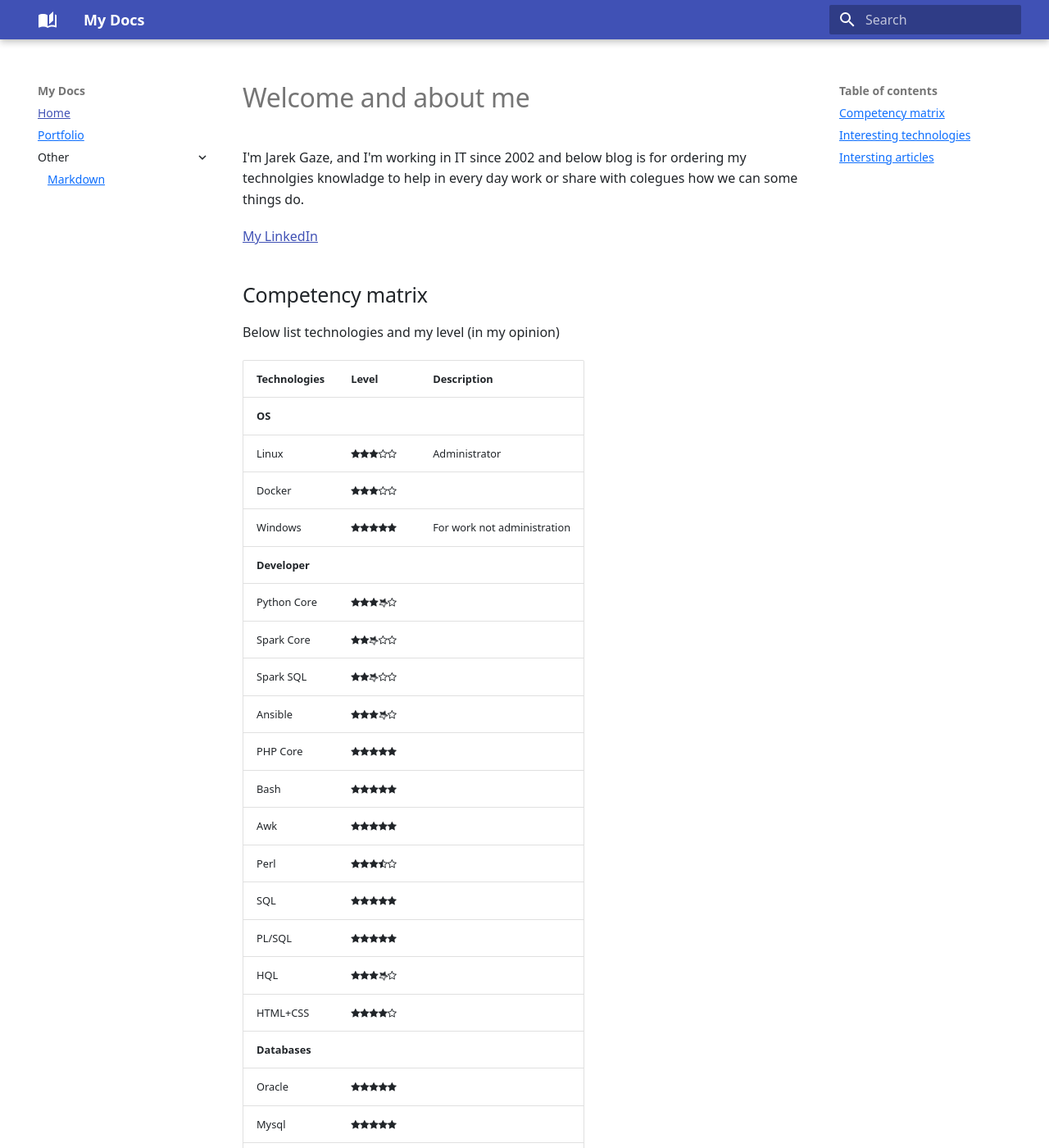
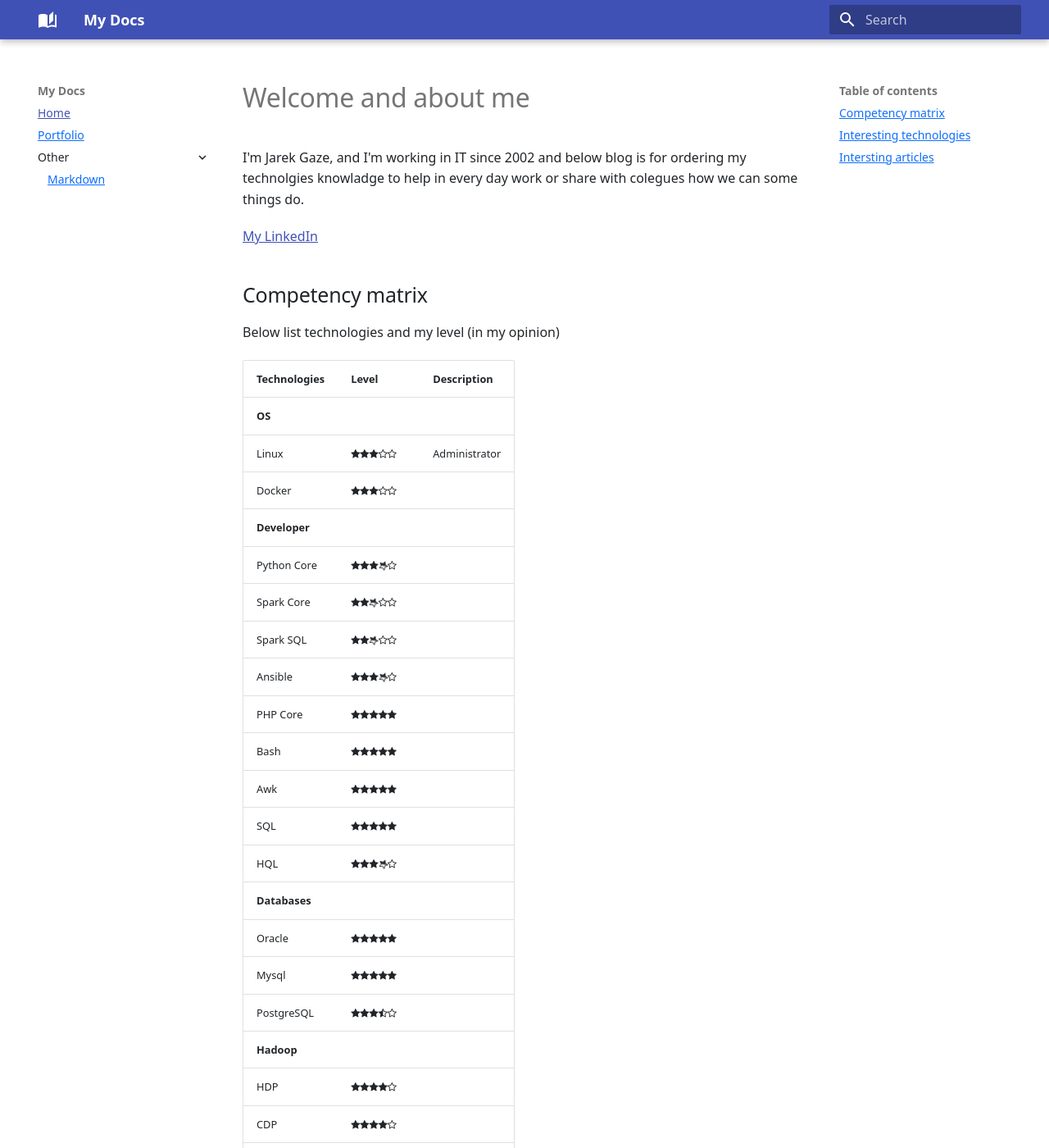
Before and after one commit to j-gaze/blog, an MkDocs documentation site: the page built from docs/index.md, in a window 1280 px wide and 1400 px high. Shown: the whole window at 82% size. Built offline with MkDocs 1.6.1 and Material for MkDocs 9.7.7, drawn with Linux system fonts in a browser that asks for light colours.

Commit message:
Update index.md

```diff
--- a/docs/index.md
+++ b/docs/index.md
@@ -14,7 +14,6 @@
 | **OS** | | |
 |Linux|<i class="fa fa-star" style="font-size:12px"></i><i class="fa fa-star" style="font-size:12px"></i><i class="fa fa-star" style="font-size:12px"></i><i class="fa fa-star-o" style="font-size:12px"></i><i class="fa fa-star-o" style="font-size:12px"></i>|Administrator|
 |Docker|<i class="fa fa-star" style="font-size:12px"></i><i class="fa fa-star" style="font-size:12px"></i><i class="fa fa-star" style="font-size:12px"></i><i class="fa fa-star-o" style="font-size:12px"></i><i class="fa fa-star-o" style="font-size:12px"></i>||
-|Windows|<i class="fa fa-star" style="font-size:12px"></i><i class="fa fa-star" style="font-size:12px"></i><i class="fa fa-star" style="font-size:12px"></i><i class="fa fa-star" style="font-size:12px"></i><i class="fa fa-star" style="font-size:12px"></i>|For work not administration|
 |**Developer**|||
 |Python Core|<i class="fa fa-star" style="font-size:12px"></i><i class="fa fa-star" style="font-size:12px"></i><i class="fa fa-star" style="font-size:12px"></i><i class="fa fa-star-half-o fa-spin" style="font-size:12px"></i><i class="fa fa-star-o" style="font-size:12px"></i>||
 |Spark Core|<i class="fa fa-star" style="font-size:12px"></i><i class="fa fa-star" style="font-size:12px"></i><i class="fa fa-star-half-o fa-spin" style="font-size:12px"></i><i class="fa fa-star-o" style="font-size:12px"><i class="fa fa-star-o" style="font-size:12px"></i></i>||
@@ -23,11 +22,8 @@
 |PHP Core|<i class="fa fa-star" style="font-size:12px"></i><i class="fa fa-star" style="font-size:12px"></i><i class="fa fa-star" style="font-size:12px"></i><i class="fa fa-star" style="font-size:12px"></i><i class="fa fa-star" style="font-size:12px"></i>||
 |Bash|<i class="fa fa-star" style="font-size:12px"></i><i class="fa fa-star" style="font-size:12px"></i><i class="fa fa-star" style="font-size:12px"></i><i class="fa fa-star" style="font-size:12px"></i><i class="fa fa-star" style="font-size:12px"></i>||
 |Awk|<i class="fa fa-star" style="font-size:12px"></i><i class="fa fa-star" style="font-size:12px"></i><i class="fa fa-star" style="font-size:12px"></i><i class="fa fa-star" style="font-size:12px"></i><i class="fa fa-star" style="font-size:12px"></i>||
-|Perl|<i class="fa fa-star" style="font-size:12px"></i><i class="fa fa-star" style="font-size:12px"></i><i class="fa fa-star" style="font-size:12px"></i><i class="fa fa-star-half-o" style="font-size:12px"></i><i class="fa fa-star-o" style="font-size:12px"></i>||
 |SQL|<i class="fa fa-star" style="font-size:12px"></i><i class="fa fa-star" style="font-size:12px"></i><i class="fa fa-star" style="font-size:12px"></i><i class="fa fa-star" style="font-size:12px"></i><i class="fa fa-star" style="font-size:12px"></i>|||
-|PL/SQL|<i class="fa fa-star" style="font-size:12px"></i><i class="fa fa-star" style="font-size:12px"></i><i class="fa fa-star" style="font-size:12px"></i><i class="fa fa-star" style="font-size:12px"></i><i class="fa fa-star" style="font-size:12px"></i>|||
 |HQL|<i class="fa fa-star" style="font-size:12px"></i><i class="fa fa-star" style="font-size:12px"></i><i class="fa fa-star" style="font-size:12px"></i><i class="fa fa-star-half-o fa-spin" style="font-size:12px"></i><i class="fa fa-star-o" style="font-size:12px"></i>||
-|HTML+CSS|<i class="fa fa-star" style="font-size:12px"></i><i class="fa fa-star" style="font-size:12px"></i><i class="fa fa-star" style="font-size:12px"></i><i class="fa fa-star" style="font-size:12px"></i><i class="fa fa-star-o" style="font-size:12px"></i>||
 |**Databases**|||
 |Oracle|<i class="fa fa-star" style="font-size:12px"></i><i class="fa fa-star" style="font-size:12px"></i><i class="fa fa-star" style="font-size:12px"></i><i class="fa fa-star" style="font-size:12px"></i><i class="fa fa-star" style="font-size:12px"></i>||
 |Mysql|<i class="fa fa-star" style="font-size:12px"></i><i class="fa fa-star" style="font-size:12px"></i><i class="fa fa-star" style="font-size:12px"></i><i class="fa fa-star" style="font-size:12px"></i><i class="fa fa-star" style="font-size:12px"></i>||
```
